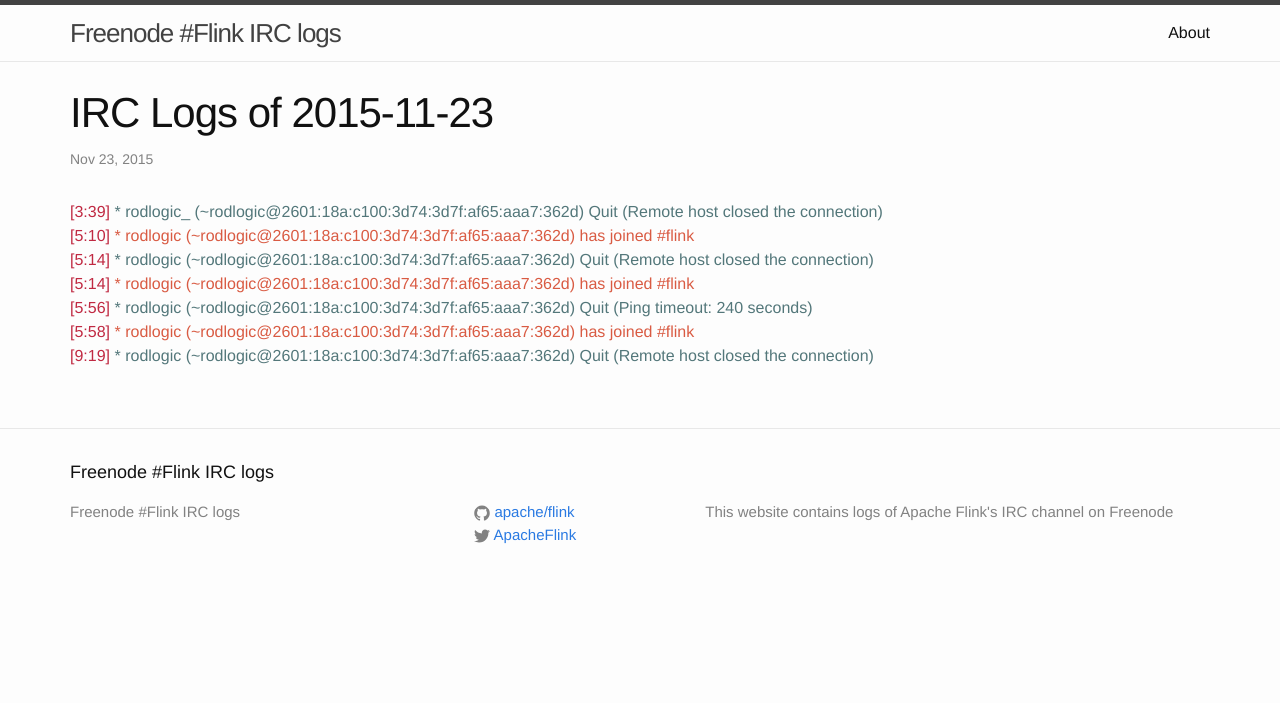
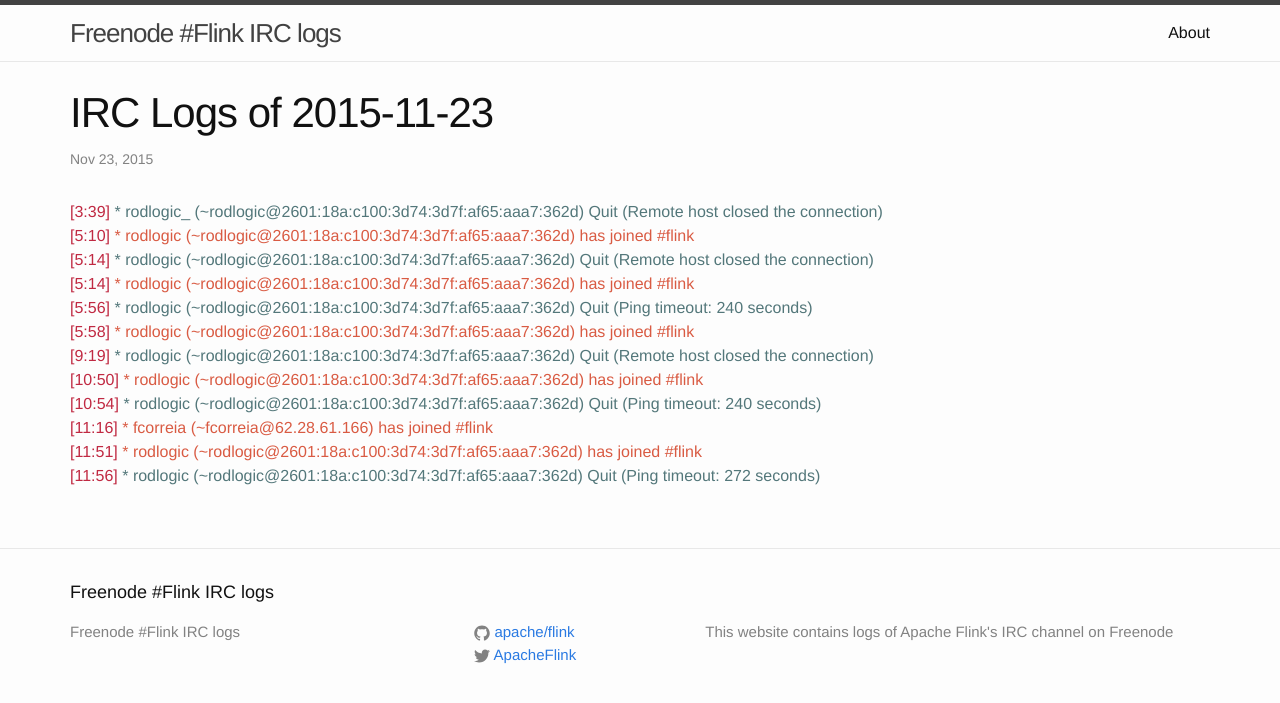
Before and after one commit to flink-irc-logs/flink-irc-logs.github.io, a Jekyll site: the page built from _posts/2015-11-23-logs.markdown, in a window 1280 px wide. Shown: the top 703 px of the page. Built offline with Jekyll 4.4.1, drawn with Linux system fonts in a browser that asks for light colours.

Commit message:
Update of the logs on Mon Nov 23 12:23:56 CET 2015

```diff
--- a/_posts/2015-11-23-logs.markdown
+++ b/_posts/2015-11-23-logs.markdown
@@ -11,3 +11,8 @@
 <span class="irc-date">[5:56]</span> <span class="irc-navy">* rodlogic (~rodlogic@2601:18a:c100:3d74:3d7f:af65:aaa7:362d) Quit (Ping timeout: 240 seconds)</span><br />
 <span class="irc-date">[5:58]</span> <span class="irc-green">* rodlogic (~rodlogic@2601:18a:c100:3d74:3d7f:af65:aaa7:362d) has joined #flink</span><br />
 <span class="irc-date">[9:19]</span> <span class="irc-navy">* rodlogic (~rodlogic@2601:18a:c100:3d74:3d7f:af65:aaa7:362d) Quit (Remote host closed the connection)</span><br />
+<span class="irc-date">[10:50]</span> <span class="irc-green">* rodlogic (~rodlogic@2601:18a:c100:3d74:3d7f:af65:aaa7:362d) has joined #flink</span><br />
+<span class="irc-date">[10:54]</span> <span class="irc-navy">* rodlogic (~rodlogic@2601:18a:c100:3d74:3d7f:af65:aaa7:362d) Quit (Ping timeout: 240 seconds)</span><br />
+<span class="irc-date">[11:16]</span> <span class="irc-green">* fcorreia (~fcorreia@62.28.61.166) has joined #flink</span><br />
+<span class="irc-date">[11:51]</span> <span class="irc-green">* rodlogic (~rodlogic@2601:18a:c100:3d74:3d7f:af65:aaa7:362d) has joined #flink</span><br />
+<span class="irc-date">[11:56]</span> <span class="irc-navy">* rodlogic (~rodlogic@2601:18a:c100:3d74:3d7f:af65:aaa7:362d) Quit (Ping timeout: 272 seconds)</span><br />
```
